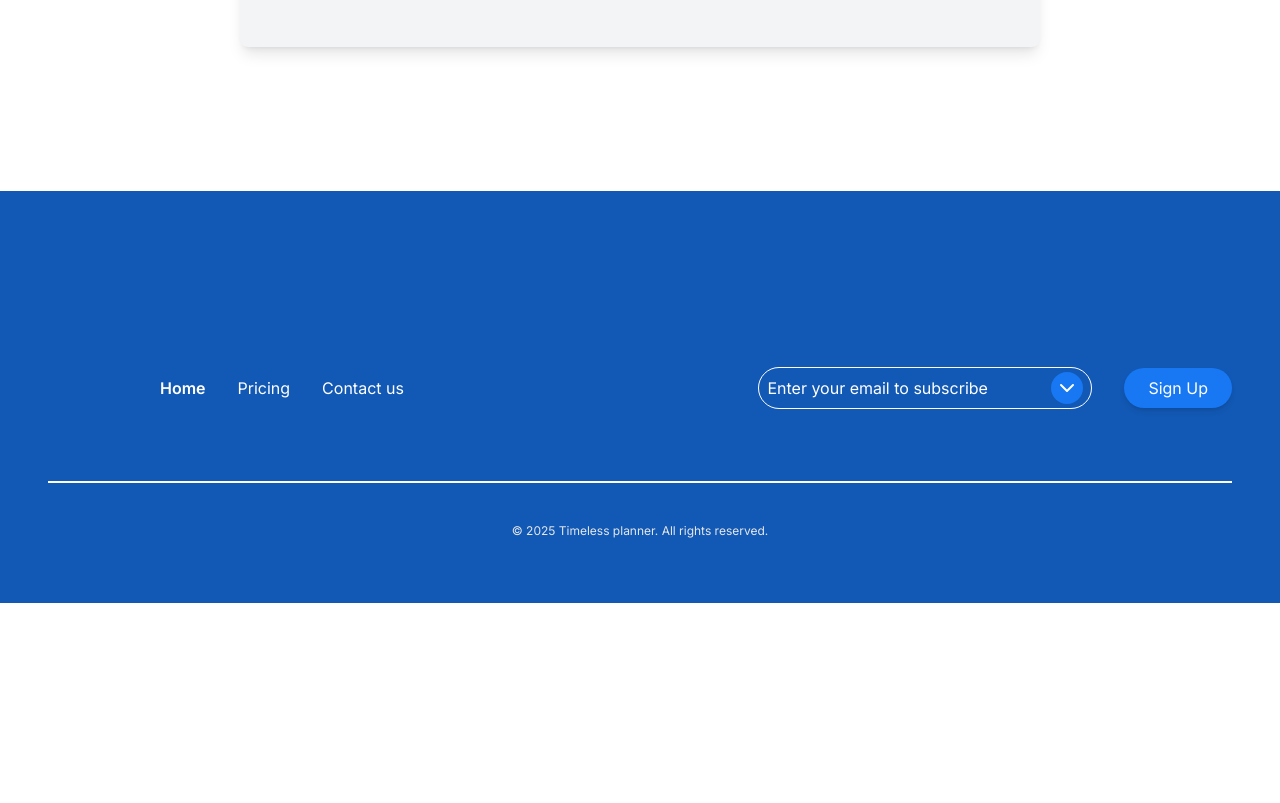
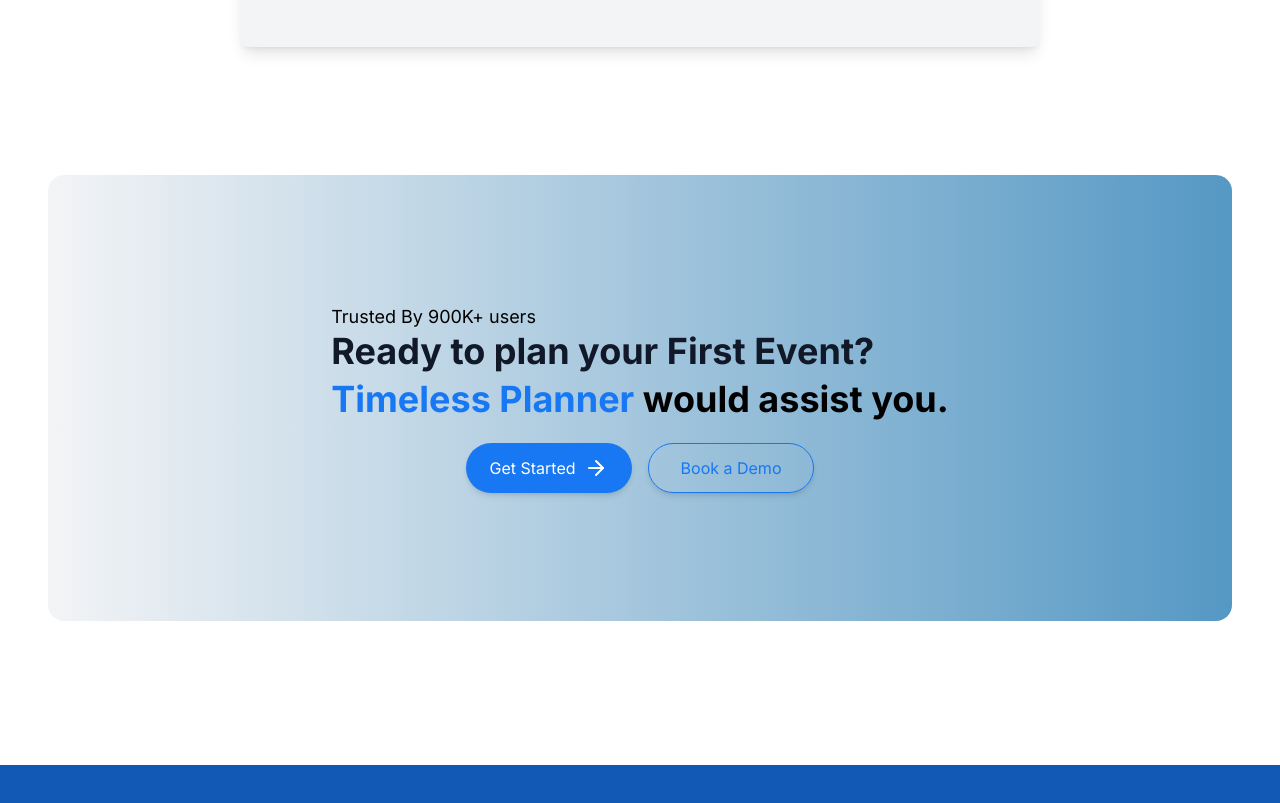
Before and after one commit to kingieX/timeless-planner-v2, a Next.js app: page / in a window 1280 px wide. Shown: the part 6428-7231 px from the top of the page. Before the commit the page ends 7031 px from the top, so only its background shows below. Built offline with nearby package versions, Linux system fonts and the light colour scheme.

Commit message:
Update:new component created in Home page

```diff
--- /dev/null
+++ b/src/app/_components/CTASection.tsx
@@ -0,0 +1,40 @@
+import { ArrowRight } from "lucide-react";
+import Link from "next/link";
+
+export default function CTASection() {
+  return (
+    <section className="w-full py-16 text-center">
+      <div className="max-w-7xl mx-auto px-6 md:px-12">
+        <div className="w-full bg-gradient-to-r from-gray-100 to-[#5598C4] md:py-32 py-12 px-8 flex flex-col items-center text-left rounded-2xl">
+          <div>
+            <p className="text-sm md:text-lg">Trusted By 900K+ users</p>
+            <h2 className="text-2xl text-gray-900 md:text-4xl font-bold">
+              Ready to plan your First Event?
+            </h2>
+            <p className="text-2xl md:text-4xl font-bold mt-2">
+              <span className="text-primary">Timeless Planner</span> would
+              assist you.
+            </p>
+          </div>
+
+          <div className="mt-6 flex justify-center gap-4">
+            <Link
+              href="/signup"
+              className="bg-primary text-white md:px-6 px-4 py-3 rounded-full shadow-md flex items-center justify-center gap-2 group hover:bg-opacity-80 transition"
+            >
+              <span>Get Started</span>
+              <ArrowRight className="text-white transition-transform duration-300 group-hover:translate-x-1" />
+            </Link>
+
+            <Link
+              href="/features"
+              className="border border-primary text-primary md:px-8 px-4 py-3 rounded-full shadow-md hover:bg-gray-200 transition"
+            >
+              Book a Demo
+            </Link>
+          </div>
+        </div>
+      </div>
+    </section>
+  );
+}
--- a/src/app/page.tsx
+++ b/src/app/page.tsx
@@ -10,6 +10,7 @@ import UseCasesSection from "./_components/UseCasesSection";
 import IntegrationsSection from "./_components/IntegrationsSection";
 import WhyChooseUs from "./_components/WhyChooseUs";
 import TestimonialsSection from "./_components/TestimonialsSection";
+import CTASection from "./_components/CTASection";
 
 // Feature data
 const featureData = [
@@ -89,6 +90,9 @@ export default function Home() {
 
         {/* TestimonialsSection */}
         <TestimonialsSection />
+
+        {/* CTASection */}
+        <CTASection />
       </main>
       <Footer />
     </div>
```
